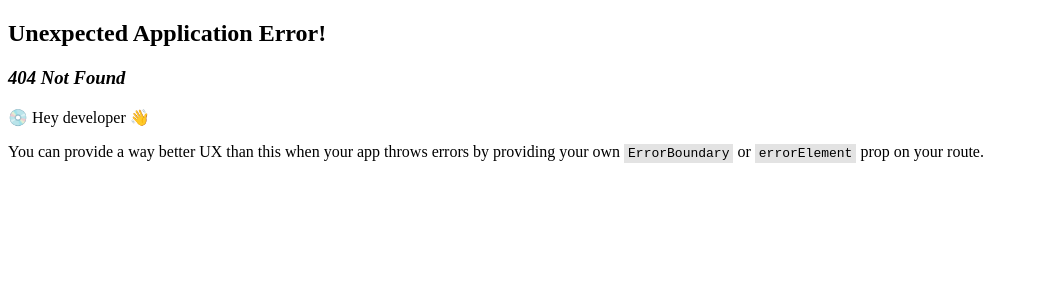
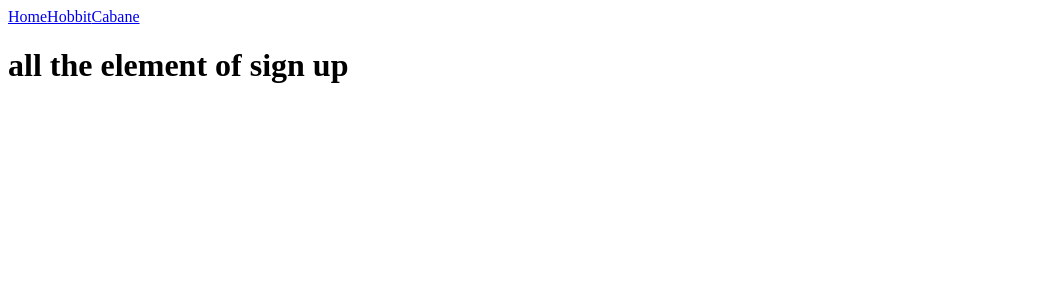
Before and after one commit to messaoudisony/Hackathon1, a React (Vite) app: page /Signup in a window 1280 px wide. Before the commit this address had no page. Shown: the top 300 px of the page, without its empty margins (0-1039 px from the left). Built offline with nearby package versions, Linux system fonts and the light colour scheme.

Commit message:
adding_sign-up_routing

```diff
--- /dev/null
+++ b/src/component/Signup.jsx
@@ -0,0 +1,14 @@
+import React from 'react';
+
+const Signup = () => {
+  return (
+    <div>
+      <h1>all the element of sign up</h1>
+
+
+
+    </div>
+  );
+};
+
+export default Signup;
--- a/src/main.jsx
+++ b/src/main.jsx
@@ -5,6 +5,7 @@ import Home from "./component/Home";
 import Cabane from "./component/Cabane";
 import Hobbit from "./component/Hobbit";
 import AboutUs from "./component/AboutUs";
+import Signup from "./component/Signup";
 
 const router = createBrowserRouter([
   {
@@ -15,9 +16,10 @@ const router = createBrowserRouter([
           <Link to="/">Home</Link>
           <Link to="/Hobbit">Hobbit</Link>
           <Link to="/AboutUs">About Us</Link>
+          <Link to="/Signup">Sign up</Link>
         </nav>
         <main>
-          <Home />
+          <Home/>
         </main>
       </>
     ),
@@ -64,10 +66,26 @@ const router = createBrowserRouter([
     <main>
       <AboutUs/>
     </main>
+    </>
+  )
+},
+{
+  path:"/Signup",
+  element:(
+    <>
+    <nav>
+      <Link to="/">Home</Link>
+      <Link to="/Hobbit">Hobbit</Link>
+      <Link to="/Cabane">Cabane</Link>
+    </nav>
+    <main>
+      <Signup/>
+    </main>
+    </>
+
+  )
 
 
-    </>
-  )
 }
 ]);
 
```
